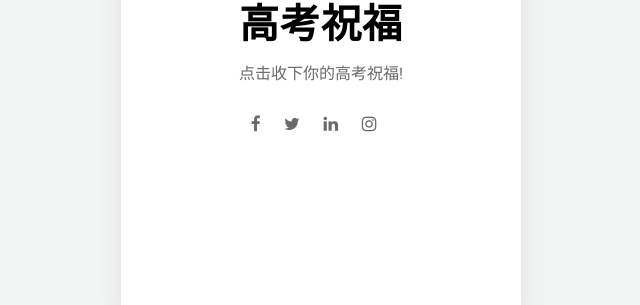
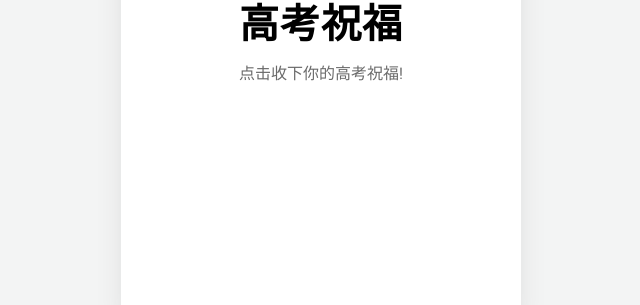
Before and after one commit to 2398954487/2398954487.GitHub.io, a Jekyll site: the page gkjy/gkjy.html, which Jekyll copies as it is, in a window 1280 px wide. Shown: the part 423-728 px from the top of the page, without its empty margins (319-959 px from the left). Built offline with Jekyll 4.4.1, drawn with Linux system fonts in a browser that asks for light colours.

Commit message:
Update gkjy.html

```diff
--- a/gkjy/gkjy.html
+++ b/gkjy/gkjy.html
@@ -20,19 +20,14 @@
 
        点击收下你的高考祝福!<br><br>
 
-     <span class="social">
-      <i class="fa fa-facebook"></i>
-      <i class="fa fa-twitter"></i>
-      <i class="fa fa-linkedin"></i>
-      <i class="fa fa-instagram"></i>
-     </span>
+
 
    </p>
 
  </div>
    <div class="book__content">
      <p><span class="drop-cap">#</span>
-        <script src="api.php"></script>
+        <script src="gkjy/api.php"></script>
    </div>
  </div>
 
```
